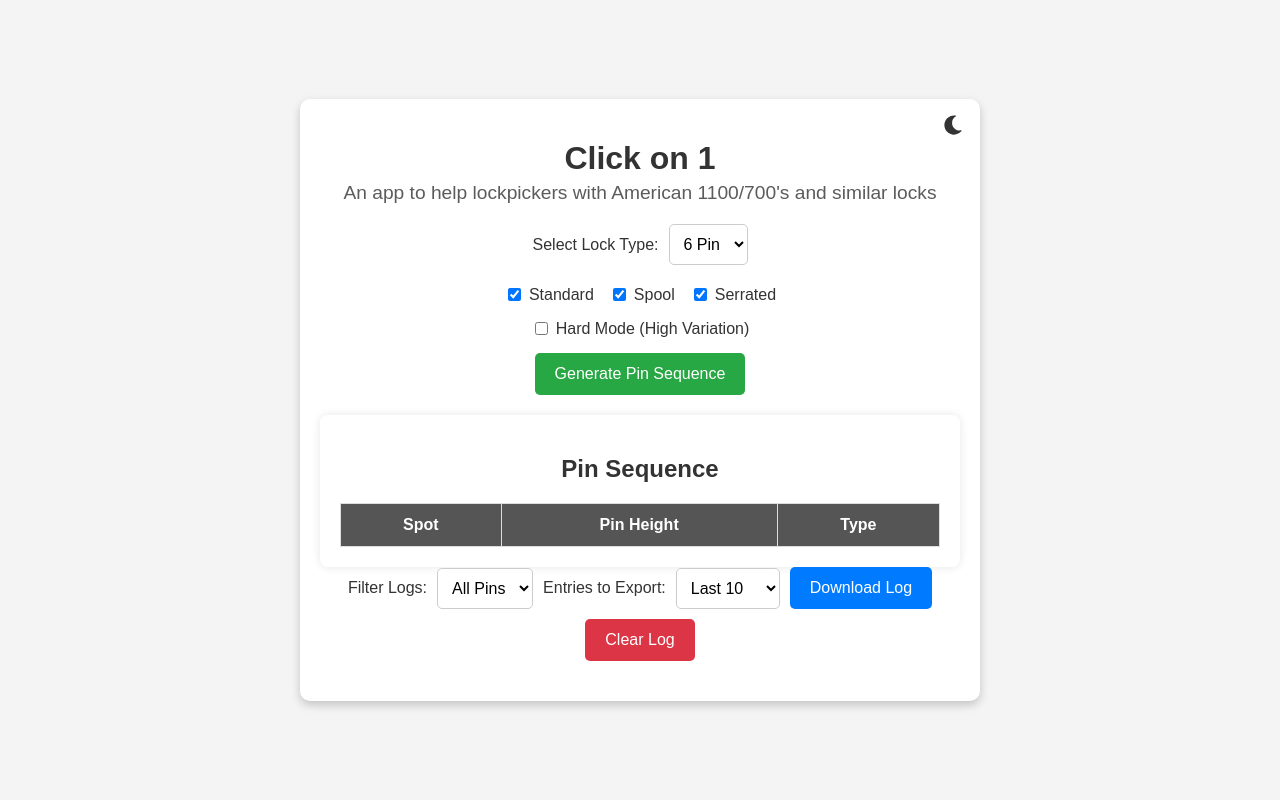
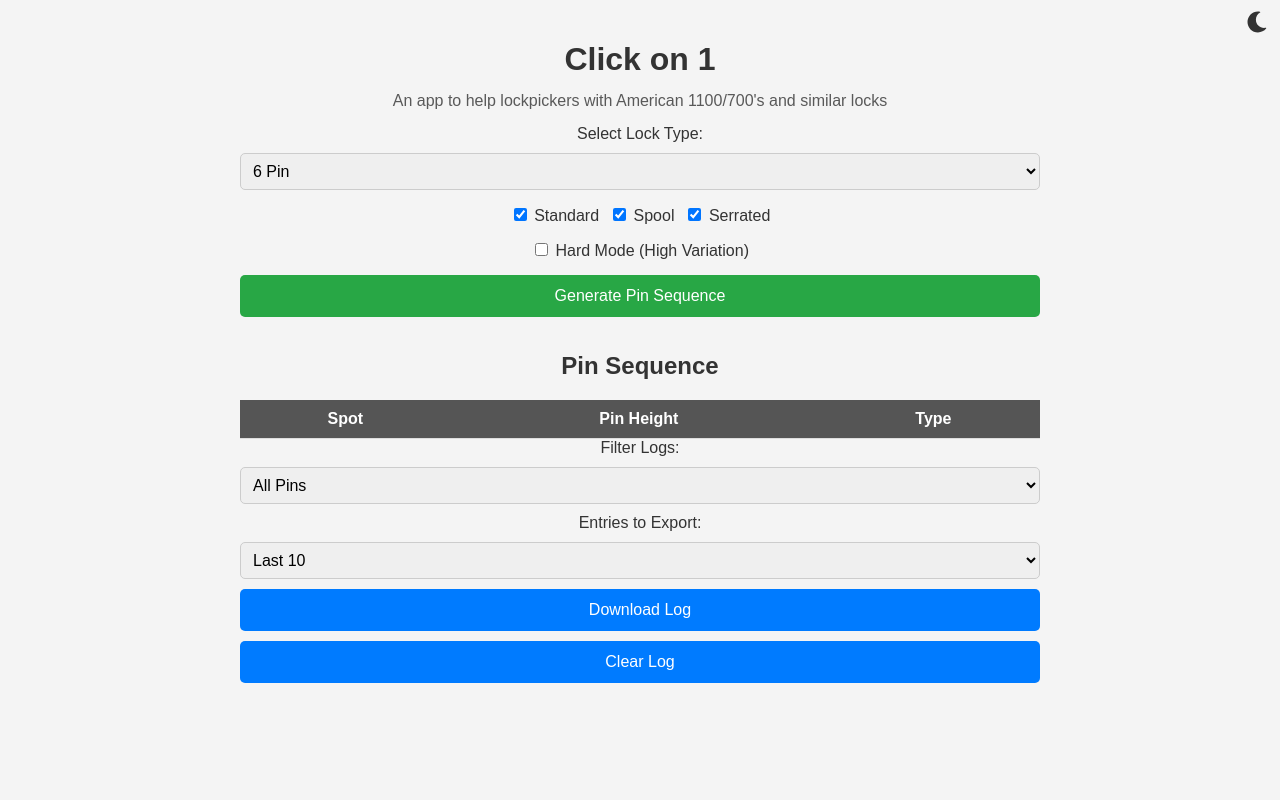
Before and after one commit to profkuns/Click-on-1, a Flask app: page / in a window 1280 px wide. Run offline with Flask 3, Linux system fonts and the light colour scheme; lists and menus that the app fills with data are empty.

Commit message:
style.css updated

```diff
--- a/static/style.css
+++ b/static/style.css
@@ -1,4 +1,4 @@
-/* Default Light Mode */
+/* Base Styles */
 :root {
     --bg-color: #f4f4f4;
     --text-color: #333;
@@ -8,10 +8,6 @@
     --table-row-bg: #f9f9f9;
     --button-bg: #28a745;
     --button-hover: #218838;
-    --download-bg: #007bff;
-    --download-hover: #0056b3;
-    --clear-bg: #dc3545;
-    --clear-hover: #c82333;
 }
 
 /* Dark Mode */
@@ -24,13 +20,8 @@
     --table-row-bg: #2a2a2a;
     --button-bg: #0f8b42;
     --button-hover: #0c6e35;
-    --download-bg: #0066cc;
-    --download-hover: #004499;
-    --clear-bg: #a30021;
-    --clear-hover: #82001a;
 }
 
-/* Base Page Styling */
 body {
     font-family: 'Arial', sans-serif;
     background-color: var(--bg-color);
@@ -38,163 +29,157 @@ body {
     margin: 0;
     padding: 0;
     display: flex;
+    flex-direction: column;
+    align-items: center;
     justify-content: center;
-    align-items: center;
-    height: 100vh;
 }
 
-/* Center Content */
+/* Container */
 .container {
-    width: 50%;
+    max-width: 800px;
+    width: 95%;
+    padding: 20px;
     text-align: center;
-    background: var(--card-bg);
-    padding: 20px;
-    border-radius: 10px;
-    box-shadow: 0px 4px 10px rgba(0, 0, 0, 0.2);
-    position: relative;
 }
 
-/* Dark Mode Toggle Icon */
-.dark-mode-toggle {
-    position: absolute;
-    top: 15px;
-    right: 15px;
-    font-size: 22px;
-    cursor: pointer;
-    color: var(--text-color);
-    transition: transform 0.3s ease;
+/* Title and Subtitle */
+h1 {
+    font-size: 2rem;
+    margin-bottom: 5px;
 }
 
-.dark-mode-toggle:hover {
-    transform: scale(1.2);
+.subtitle {
+    font-size: 1rem;
+    font-weight: 400;
+    color: var(--text-color);
+    margin-bottom: 15px;
+    opacity: 0.8;
 }
 
-/* Title */
-h1 {
-    color: var(--text-color);
-    font-size: 2rem;
+/* Controls */
+.controls {
+    display: flex;
+    flex-direction: column;
+    gap: 10px;
     margin-bottom: 15px;
 }
 
-/* Control Section */
-.controls {
-    display: flex;
-    justify-content: center;
-    align-items: center;
-    flex-wrap: wrap;
-    gap: 10px;
-    margin-bottom: 20px;
+label {
+    font-size: 1rem;
 }
 
-/* Dropdown Styling */
+/* Dropdowns */
 select {
-    padding: 10px;
-    font-size: 16px;
+    width: 100%;
+    padding: 8px;
+    font-size: 1rem;
     border-radius: 5px;
     border: 1px solid #ccc;
-    background: white;
-    cursor: pointer;
 }
 
-/* Checkbox Group */
+/* Checkboxes */
 .checkbox-group {
     display: flex;
+    flex-wrap: wrap;
     justify-content: center;
-    gap: 15px;
-    margin: 15px 0;
-}
-
-.checkbox-group label {
-    font-size: 16px;
-    display: flex;
-    align-items: center;
-    gap: 5px;
-    cursor: pointer;
+    gap: 10px;
+    margin-bottom: 15px;
 }
 
 /* Buttons */
 button {
-    padding: 12px 20px;
-    font-size: 16px;
+    width: 100%;
+    padding: 12px;
+    font-size: 1rem;
+    border: none;
     border-radius: 5px;
-    border: none;
     cursor: pointer;
-    transition: background 0.3s, transform 0.2s;
-    color: white;
+    transition: 0.3s ease;
 }
 
-button:hover {
-    transform: scale(1.05);
-}
-
-/* Generate Button */
 .generate-btn {
     background-color: var(--button-bg);
+    color: white;
 }
 
 .generate-btn:hover {
     background-color: var(--button-hover);
 }
 
-/* Download Button */
-.download-btn {
-    background-color: var(--download-bg);
+.download-btn,
+.clear-btn {
+    background-color: #007bff;
+    color: white;
 }
 
-.download-btn:hover {
-    background-color: var(--download-hover);
+.download-btn:hover,
+.clear-btn:hover {
+    background-color: #0056b3;
 }
 
-/* Clear Log Button */
-.clear-btn {
-    background-color: var(--clear-bg);
+/* Dark Mode Toggle */
+.dark-mode-toggle {
+    position: absolute;
+    top: 10px;
+    right: 10px;
+    font-size: 1.5rem;
+    cursor: pointer;
 }
 
-.clear-btn:hover {
-    background-color: var(--clear-hover);
+/* Responsive Table */
+#lock-sequence {
+    margin-top: 15px;
+    overflow-x: auto;
 }
 
-/* Lock Sequence Display */
-#lock-sequence {
-    margin-top: 20px;
-    padding: 20px;
-    background: var(--card-bg);
-    border-radius: 8px;
-    box-shadow: 0px 0px 10px rgba(0, 0, 0, 0.1);
-}
-
-/* Table Styling */
 table {
     width: 100%;
     border-collapse: collapse;
-    margin-top: 15px;
+    min-width: 400px;
+    background: var(--card-bg);
 }
 
 th, td {
-    padding: 12px;
-    border: 1px solid #ddd;
+    padding: 10px;
     text-align: center;
-    color: var(--text-color);
+    border-bottom: 1px solid #ddd;
 }
 
-/* Table Header */
 th {
-    background-color: var(--table-header-bg);
+    background: var(--table-header-bg);
     color: var(--table-header-text);
-    font-size: 16px;
 }
 
-/* Alternating Table Row Colors */
-tr:nth-child(even) {
-    background-color: var(--table-row-bg);
+/* Mobile Styles */
+@media (max-width: 600px) {
+    .container {
+        width: 100%;
+        padding: 10px;
+    }
+
+    h1 {
+        font-size: 1.5rem;
+    }
+
+    .subtitle {
+        font-size: 0.9rem;
+    }
+
+    .checkbox-group {
+        flex-direction: column;
+        align-items: center;
+    }
+
+    button {
+        font-size: 0.9rem;
+        padding: 10px;
+    }
+
+    select {
+        font-size: 0.9rem;
+    }
+
+    table {
+        font-size: 0.9rem;
+    }
 }
-/* Subtitle Styling */
-.subtitle {
-    font-size: 1.2rem;
-    font-weight: 400;
-    color: var(--text-color);
-    margin-top: -10px;
-    margin-bottom: 20px;
-    text-align: center;
-    opacity: 0.8;
-}
```
